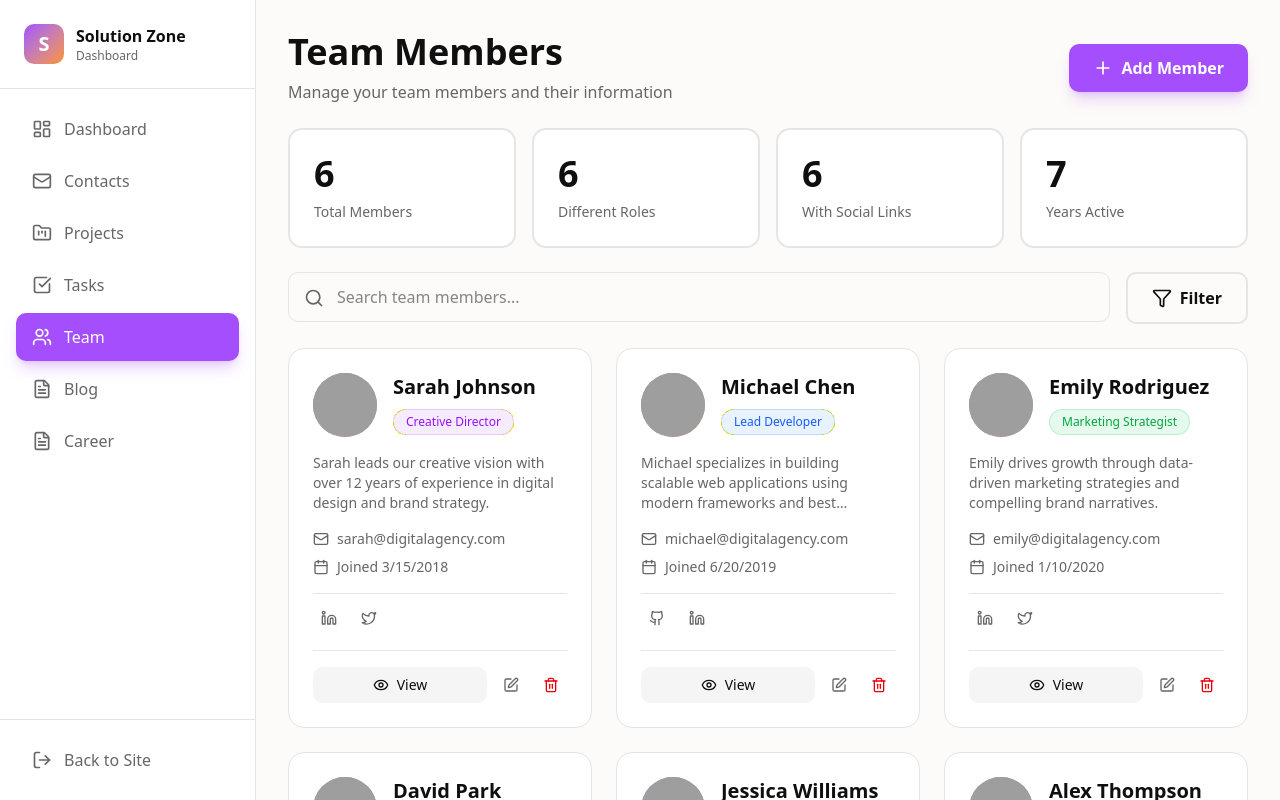
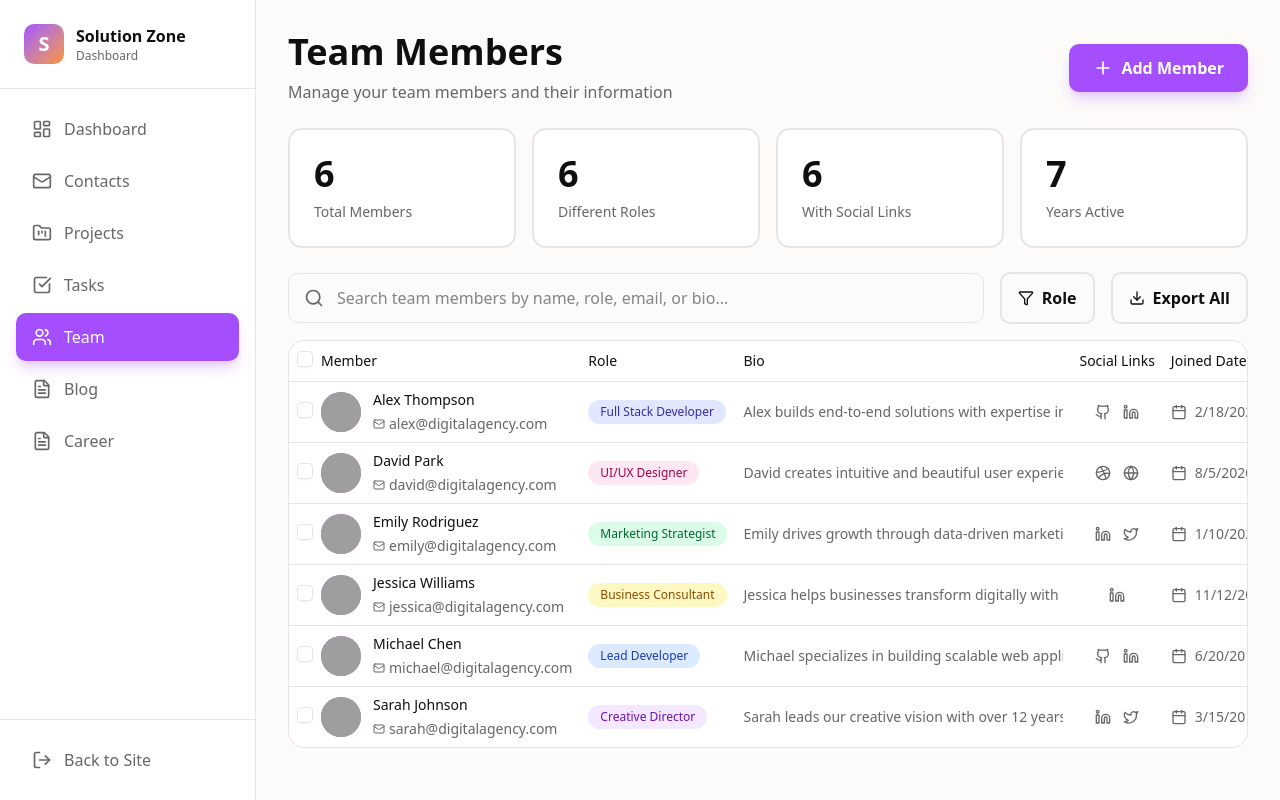
Before and after one commit to shiningsudipto/solution-zone-client, a Next.js app: page /dashboard/team in a window 1280 px wide. Shown: the top 800 px of the page. Built offline with nearby package versions, Linux system fonts and the light colour scheme; grey boxes are pictures that could not be loaded.

Commit message:
team ui updated

```diff
--- a/app/(admin)/dashboard/team/page.tsx
+++ b/app/(admin)/dashboard/team/page.tsx
@@ -8,8 +8,6 @@ import {
   Mail,
   Calendar,
   Plus,
-  Search,
-  Filter,
   Eye,
   Edit,
   Trash2,
@@ -20,17 +18,18 @@ import {
   Globe,
   Link as LinkIcon,
 } from "lucide-react";
+import { CustomTable, Column, ColumnFilter } from "@/components/CustomTable";
 import { ViewMemberModal } from "./_components/ViewMemberModal";
 import { EditMemberModal } from "./_components/EditMemberModal";
 import { CreateMemberModal } from "./_components/CreateMemberModal";
 
 const roleColors = {
-  "Creative Director": "bg-purple-500/10 text-purple-600 border-purple-500/20",
-  "Lead Developer": "bg-blue-500/10 text-blue-600 border-blue-500/20",
-  "Marketing Strategist": "bg-green-500/10 text-green-600 border-green-500/20",
-  "UI/UX Designer": "bg-pink-500/10 text-pink-600 border-pink-500/20",
-  "Business Consultant": "bg-yellow-500/10 text-yellow-600 border-yellow-500/20",
-  "Full Stack Developer": "bg-indigo-500/10 text-indigo-600 border-indigo-500/20",
+  "Creative Director": "bg-purple-100 text-purple-800",
+  "Lead Developer": "bg-blue-100 text-blue-800",
+  "Marketing Strategist": "bg-green-100 text-green-800",
+  "UI/UX Designer": "bg-pink-100 text-pink-800",
+  "Business Consultant": "bg-yellow-100 text-yellow-800",
+  "Full Stack Developer": "bg-indigo-100 text-indigo-800",
 };
 
 const getSocialIcon = (provider: string) => {
@@ -45,7 +44,7 @@ const getSocialIcon = (provider: string) => {
 
 export default function TeamPage() {
   const [members, setMembers] = useState<TeamMember[]>(initialMembers);
-  const [searchQuery, setSearchQuery] = useState("");
+  const [selectedRows, setSelectedRows] = useState<string[]>([]);
   const [selectedMember, setSelectedMember] = useState<TeamMember | null>(null);
   const [isViewModalOpen, setIsViewModalOpen] = useState(false);
   const [isEditModalOpen, setIsEditModalOpen] = useState(false);
@@ -58,18 +57,6 @@ export default function TeamPage() {
     bio: "",
     avatar: "",
     socials: [],
-  });
-
-  // Filter members
-  const filteredMembers = members.filter((member) => {
-    const matchesSearch =
-      member.name.toLowerCase().includes(searchQuery.toLowerCase()) ||
-      member.role.toLowerCase().includes(searchQuery.toLowerCase()) ||
-      (member.email &&
-        member.email.toLowerCase().includes(searchQuery.toLowerCase())) ||
-      (member.bio && member.bio.toLowerCase().includes(searchQuery.toLowerCase()));
-
-    return matchesSearch;
   });
 
   const handleViewMember = (member: TeamMember) => {
@@ -106,7 +93,7 @@ export default function TeamPage() {
         socials: newMember.socials || [],
         joinedAt: new Date().toISOString().split("T")[0],
       };
-      setMembers((prev) => [...prev, member]);
+      setMembers((prev) => [member, ...prev]);
       setIsCreateModalOpen(false);
       setNewMember({
         name: "",
@@ -128,12 +115,159 @@ export default function TeamPage() {
   // Get unique roles for stats
   const roles = Array.from(new Set(members.map((m) => m.role)));
 
+  // Column definitions
+  const columns: Column<TeamMember>[] = [
+    {
+      key: "name",
+      label: "Member",
+      sortable: true,
+      searchable: true,
+      exportable: true,
+      width: "250px",
+      render: (value, row) => (
+        <div className="flex items-center gap-3">
+          <div className="w-10 h-10 rounded-full bg-gradient-to-br from-primary to-secondary flex items-center justify-center text-white text-sm font-bold flex-shrink-0">
+            {row.avatar ? (
+              <img
+                src={row.avatar}
+                alt={value}
+                className="w-full h-full rounded-full object-cover"
+                onError={(e) => {
+                  e.currentTarget.style.display = "none";
+                }}
+              />
+            ) : (
+              value.charAt(0)
+            )}
+          </div>
+          <div>
+            <div className="font-medium">{value}</div>
+            {row.email && (
+              <div className="text-sm text-muted-foreground flex items-center gap-1 mt-1">
+                <Mail className="w-3 h-3" />
+                {row.email}
+              </div>
+            )}
+          </div>
+        </div>
+      ),
+      exportRender: (value) => value,
+    },
+    {
+      key: "email",
+      label: "Email",
+      exportable: true,
+      className: "hidden",
+    },
+    {
+      key: "role",
+      label: "Role",
+      sortable: true,
+      filterable: true,
+      searchable: true,
+      exportable: true,
+      render: (value) => (
+        <span
+          className={`inline-flex items-center px-3 py-1 rounded-full text-xs font-medium ${
+            roleColors[value as keyof typeof roleColors] ||
+            "bg-gray-100 text-gray-800"
+          }`}
+        >
+          {value}
+        </span>
+      ),
+      exportRender: (value) => value,
+    },
+    {
+      key: "bio",
+      label: "Bio",
+      exportable: true,
+      render: (value) =>
+        value ? (
+          <div className="text-sm text-muted-foreground line-clamp-2 max-w-xs">
+            {value}
+          </div>
+        ) : (
+          <span className="text-sm text-muted-foreground italic">No bio</span>
+        ),
+      exportRender: (value) => value || "",
+    },
+    {
+      key: "socials",
+      label: "Social Links",
+      exportable: false,
+      align: "center",
+      render: (value) => {
+        if (!value || value.length === 0) {
+          return (
+            <span className="text-sm text-muted-foreground italic">None</span>
+          );
+        }
+        return (
+          <div className="flex items-center justify-center gap-1">
+            {value.slice(0, 3).map((social: any, idx: number) => (
+              <a
+                key={idx}
+                href={social.url}
+                target="_blank"
+                rel="noopener noreferrer"
+                className="p-1 hover:bg-muted rounded transition-colors text-muted-foreground hover:text-primary"
+                title={social.provider}
+                onClick={(e) => e.stopPropagation()}
+              >
+                {getSocialIcon(social.provider)}
+              </a>
+            ))}
+            {value.length > 3 && (
+              <span className="text-xs text-muted-foreground ml-1">
+                +{value.length - 3}
+              </span>
+            )}
+          </div>
+        );
+      },
+    },
+    {
+      key: "joinedAt",
+      label: "Joined Date",
+      sortable: true,
+      exportable: true,
+      render: (value) =>
+        value ? (
+          <div className="flex items-center gap-2 text-sm text-muted-foreground">
+            <Calendar className="w-4 h-4" />
+            {new Date(value).toLocaleDateString()}
+          </div>
+        ) : (
+          <span className="text-sm text-muted-foreground italic">Unknown</span>
+        ),
+      exportRender: (value) =>
+        value ? new Date(value).toLocaleDateString() : "",
+    },
+  ];
+
+  // Filter definitions - get unique roles from data
+  const roleOptions = roles.map((role) => ({
+    label: role,
+    value: role,
+  }));
+
+  const filters: ColumnFilter[] = [
+    {
+      key: "role",
+      label: "Role",
+      options: roleOptions,
+    },
+  ];
+
   return (
     <div className="space-y-6">
       {/* Header */}
       <div className="flex items-center justify-between">
         <div>
-          <h1 className="text-4xl font-bold text-foreground mb-2">Team Members</h1>
+          <h1 className="text-4xl font-bold text-foreground mb-2">
+            Team Members
+          </h1>
           <p className="text-muted-foreground">
             Manage your team members and their information
           </p>
@@ -175,12 +309,14 @@ export default function TeamPage() {
         </div>
         <div className="p-6 rounded-xl border-2 border-border bg-card">
           <div className="text-4xl font-bold text-foreground mb-2">
-            {new Date().getFullYear() -
+            {members.filter((m) => m.joinedAt).length > 0
+              ? new Date().getFullYear() -
                 Math.min(
                   ...members
                     .filter((m) => m.joinedAt)
                     .map((m) => new Date(m.joinedAt!).getFullYear())
-              )}
+                )
+              : 0}
           </div>
           <div className="text-sm font-medium text-muted-foreground">
             Years Active
@@ -188,114 +324,29 @@ export default function TeamPage() {
         </div>
       </div>
 
-      {/* Search and Filter */}
-      <div className="flex gap-4">
-        <div className="flex-1 relative">
-          <Search className="absolute left-4 top-1/2 -translate-y-1/2 w-5 h-5 text-muted-foreground" />
-          <input
-            type="text"
-            placeholder="Search team members..."
-            value={searchQuery}
-            onChange={(e) => setSearchQuery(e.target.value)}
-            className="w-full pl-12 pr-4 py-3 border border-border rounded-lg bg-background focus:outline-none focus:ring-2 focus:ring-primary focus:border-transparent"
-          />
-        </div>
-        <button className="inline-flex items-center gap-2 px-6 py-3 border-2 border-border rounded-lg font-semibold hover:border-primary hover:text-primary transition-all">
-          <Filter className="w-5 h-5" />
-          Filter
-        </button>
-      </div>
-
-      {/* Team Members Grid */}
-      <div className="grid gap-6 md:grid-cols-2 lg:grid-cols-3">
-        {filteredMembers.map((member) => (
-          <div
-            key={member.id}
-            className="bg-card border border-border rounded-2xl overflow-hidden hover:shadow-xl transition-all hover:scale-[1.02] group"
-          >
-            <div className="p-6 space-y-4">
-              {/* Avatar and Name */}
-              <div className="flex items-start gap-4">
-                <div className="w-16 h-16 rounded-full bg-gradient-to-br from-primary to-secondary flex items-center justify-center text-white text-2xl font-bold flex-shrink-0">
-                  {member.avatar ? (
-                    <img
-                      src={member.avatar}
-                      alt={member.name}
-                      className="w-full h-full rounded-full object-cover"
-                      onError={(e) => {
-                        e.currentTarget.style.display = "none";
-                      }}
-                    />
-                  ) : (
-                    member.name.charAt(0)
-                  )}
-                </div>
-                <div className="flex-1 min-w-0">
-                  <h3 className="text-xl font-bold text-foreground truncate">
-                    {member.name}
-                  </h3>
-                  <span
-                    className={`inline-flex items-center px-3 py-1 rounded-full text-xs font-medium border mt-2 ${
-                      roleColors[member.role as keyof typeof roleColors] ||
-                      "bg-gray-500/10 text-gray-600 border-gray-500/20"
-                    }`}
-                  >
-                    {member.role}
-                  </span>
-                </div>
-              </div>
-
-              {/* Bio */}
-              {member.bio && (
-                <p className="text-sm text-muted-foreground line-clamp-3">
-                  {member.bio}
-                </p>
-              )}
-
-              {/* Contact Info */}
-              <div className="space-y-2">
-                {member.email && (
-                  <div className="flex items-center gap-2 text-sm text-muted-foreground">
-                    <Mail className="w-4 h-4 flex-shrink-0" />
-                    <span className="truncate">{member.email}</span>
-                  </div>
-                )}
-                {member.joinedAt && (
-                  <div className="flex items-center gap-2 text-sm text-muted-foreground">
-                    <Calendar className="w-4 h-4 flex-shrink-0" />
-                    <span>
-                      Joined {new Date(member.joinedAt).toLocaleDateString()}
-                    </span>
-                  </div>
-                )}
-              </div>
-
-              {/* Social Links */}
-              {member.socials && member.socials.length > 0 && (
-                <div className="flex items-center gap-2 pt-2 border-t border-border">
-                  {member.socials.map((social, idx) => (
-                    <a
-                      key={idx}
-                      href={social.url}
-                      target="_blank"
-                      rel="noopener noreferrer"
-                      className="p-2 hover:bg-muted rounded-lg transition-colors text-muted-foreground hover:text-primary"
-                      title={social.provider}
-                    >
-                      {getSocialIcon(social.provider)}
-                    </a>
-                  ))}
-                </div>
-              )}
-
-              {/* Actions */}
-              <div className="flex items-center gap-2 pt-4 border-t border-border">
+      {/* Team Members Table */}
+      <CustomTable
+        data={members}
+        columns={columns}
+        searchable
+        searchPlaceholder="Search team members by name, role, email, or bio..."
+        searchKeys={["name", "role", "email", "bio"]}
+        filters={filters}
+        selectable
+        selectedRows={selectedRows}
+        onSelectionChange={setSelectedRows}
+        defaultSortKey="joinedAt"
+        defaultSortDirection="desc"
+        exportable
+        exportFilename="team_members_export.csv"
+        actions={(member) => (
+          <div className="flex items-center justify-end gap-2">
             <button
               onClick={() => handleViewMember(member)}
-                  className="flex-1 inline-flex items-center justify-center gap-2 px-4 py-2 bg-muted hover:bg-muted/70 rounded-lg transition-colors text-sm font-medium"
+              className="p-2 hover:bg-muted rounded-lg transition-colors"
+              title="View"
             >
-                  <Eye className="w-4 h-4" />
-                  View
+              <Eye className="w-4 h-4 text-muted-foreground" />
             </button>
             <button
               onClick={() => handleEditMember(member)}
@@ -312,17 +363,10 @@ export default function TeamPage() {
               <Trash2 className="w-4 h-4 text-red-600" />
             </button>
           </div>
-            </div>
-          </div>
-        ))}
-      </div>
-
-      {filteredMembers.length === 0 && (
-        <div className="text-center py-12 text-muted-foreground bg-card border border-border rounded-2xl">
-          <Users className="w-12 h-12 mx-auto mb-4 opacity-50" />
-          <p>No team members found</p>
-        </div>
         )}
+        emptyIcon={<Users className="w-12 h-12 opacity-50" />}
+        emptyMessage="No team members found"
+      />
 
       {/* Modals */}
       <ViewMemberModal
```
Lines whose indentation alone changed are shown as unchanged.
